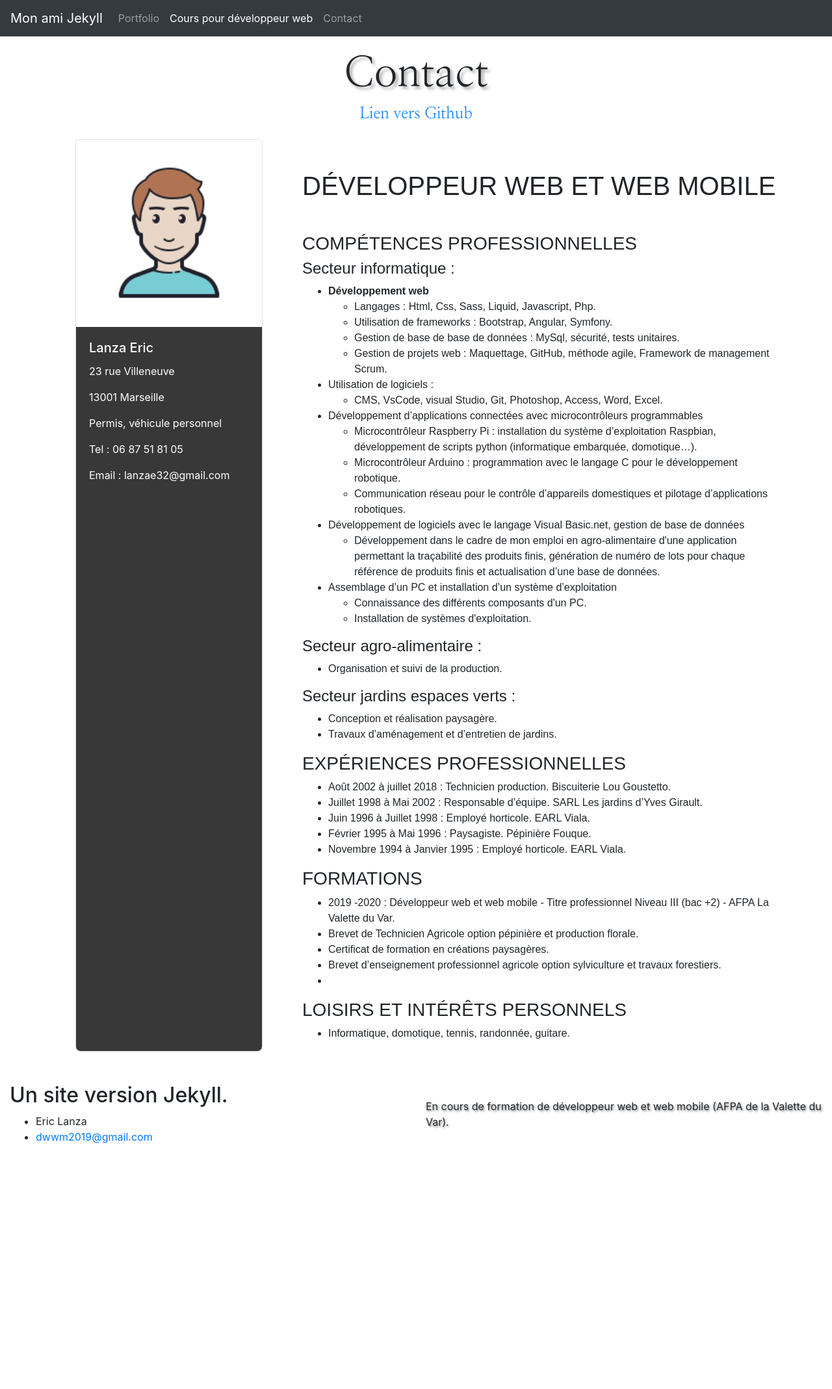
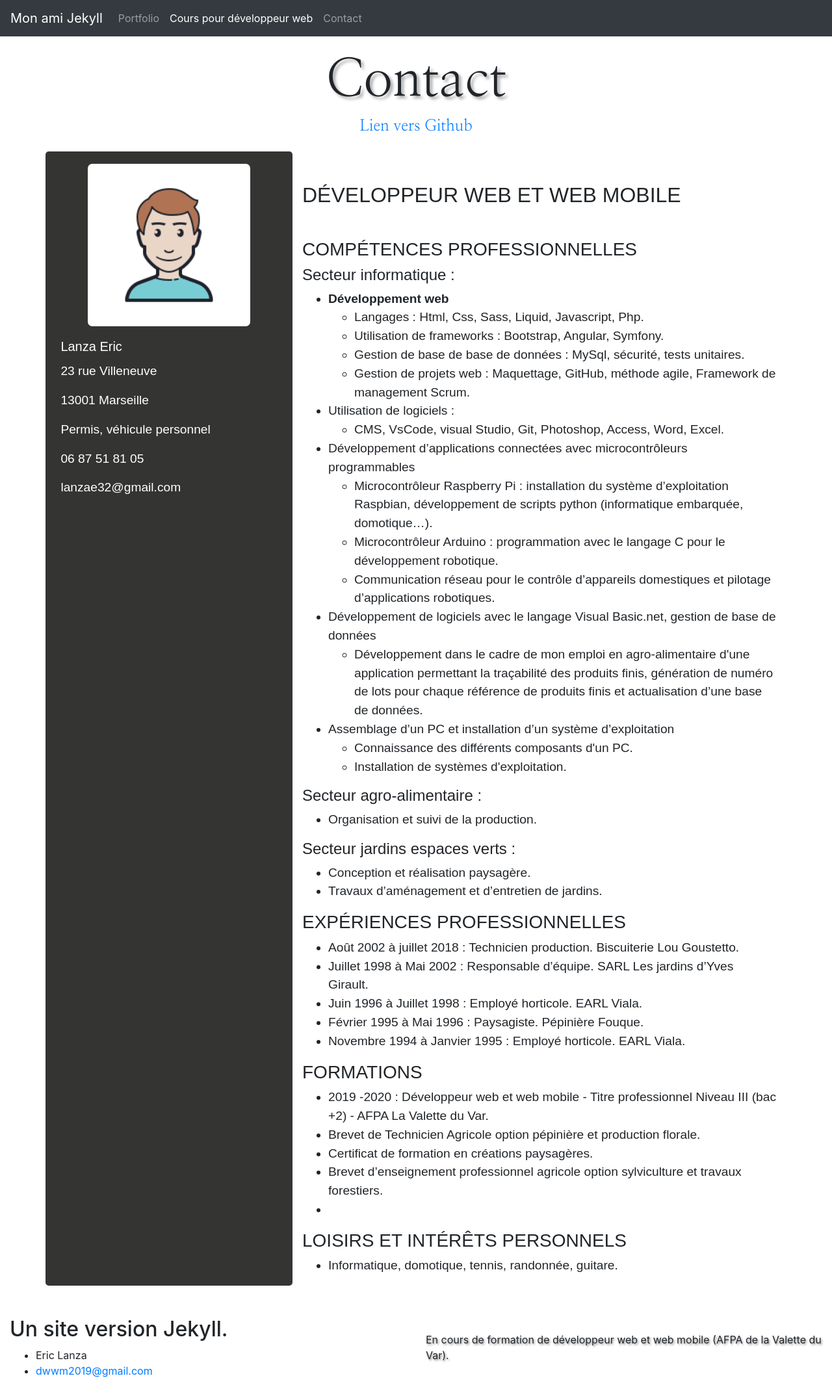
Before and after one commit to ricou12/JEKYLL-SASS-CDN, a Jekyll site: the page built from templates/contact.md, in a window 1280 px wide. Shown: the whole page at 65% size. Built offline with Jekyll 4.4.1, drawn with Linux system fonts in a browser that asks for light colours; nearby versions of some CDN libraries; some web fonts are replaced; before the commit the page ends 1777 px from its top, so only the background shows below that.

Commit message:
Page contact

```diff
--- a/_layouts/contact.html
+++ b/_layouts/contact.html
@@ -5,28 +5,37 @@ title: Contact
 
 <div class="container mt-1">
   <!-- Titre de la page -->
+  <div class="row">
     <section class="col-12 text-center myFont3 p-3">
       <h1>Contact</h1>
       <a href="https://github.com/ricou12?tab=repositories">
         <h4>Lien vers Github</h4>
       </a>
     </section>
+  </div>
+
+  <div class="row myFont-droid">
+
+    <!-- <div class=""> -->
+    <div class="col-12 col-lg-4 mycard">
       <div class="row">
-    <div class="col-4 d-flex flex-row justify-content-center">
-      <div class="card" style="width:18rem;">
+        <div class="col-12 col-sm-6 col-lg-12 align-items-center text-center mycard__img">
           <img src={{"/images/contact/user.png" | relative_url }} class="card-img-top" alt="...">
-        <div class="card-body">
+        </div>
+
+        <div class="col-12 col-sm-6 col-lg-12 mycard-body">
           <h5 class="card-title">Lanza Eric</h5>
-          <p class="text-card">23 rue Villeneuve</p>
-          <p class="text-card">13001 Marseille</p>
-          <p class="text-card">Permis, véhicule personnel</p>
-          <p class="text-card">Tel : 06 87 51 81 05</p>
-          <p class="text-card">Email : lanzae32@gmail.com</p>
+          <p>23 rue Villeneuve</p>
+          <p>13001 Marseille</p>
+          <p>Permis, véhicule personnel</p>
+          <p>06 87 51 81 05</p>
+          <p>lanzae32@gmail.com</p>
         </div>
       </div>
+    </div>
+    <!-- </div> -->
 
-    </div>
-    <div class="col-8 myFont-droid">
+    <div class="col-12 col-lg-8">
       <h2 class="my-5">DÉVELOPPEUR WEB ET WEB MOBILE</h2>
 
       <h3>COMPÉTENCES PROFESSIONNELLES</h3>
--- a/_layouts/cours.html
+++ b/_layouts/cours.html
@@ -42,7 +42,7 @@ layout: default
               <div class="card__fond"></div>
               <!-- Récupère la propriété pathImg -->
               <img src="{{ tuto.pathImg | relative_url }}" class="card-img-top" alt="{{tuto.pathImg}}">
-              <div class="card-body">
+              <div class="card-body d-flex flex-column justify-content-between">
                 <!-- Récupère le titre -->
                 <h3 class="card-title">{{tuto.title}}</h3>
                 <!-- Récupère les commentaires -->
@@ -84,7 +84,7 @@ layout: default
               <div class="card__fond"></div>
               <!-- Récupère la propriété pathImg -->
               <img src="{{ tuto.pathImg | relative_url }}" class="card-img-top" alt="{{tuto.pathImg}}">
-              <div class="card-body">
+              <div class="card-body  d-flex flex-column justify-content-between">
                 <!-- Récupère le titre -->
                 <h3 class="card-title">{{tuto.title}}</h3>
                 <!-- Récupère les commentaires -->
--- a/_layouts/portfolio.html
+++ b/_layouts/portfolio.html
@@ -14,7 +14,7 @@ titre : Portfolio
   </article>
   <article class="row">
     <!-- FRONT END -->
-    <section class="front-end col-12 col-md-6 p-3">
+    <section class="front-end col-12 col-lg-6 p-3">
       <aside class="front-end__title alert alert-secondary shadow-lg" role="alert">
         <h3 class="mb-4">Front-end</h3>
         <p>Il s'agit des éléments du site que l'on voit à l'écran et avec lesquels on peut interagir. Ces éléments sont composés de HTML, CSS et de Javascript contrôlés par le navigateur web de l'utilisateur.</p>
@@ -26,7 +26,7 @@ titre : Portfolio
       </aside>
     </section>
     <!-- BACK END -->
-    <section class="back-end col-12 col-md-6 p-3">
+    <section class="back-end col-12 col-lg-6 p-3">
       <aside class="back-end__title alert alert-secondary shadow-lg" role="alert">
         <h3 class="mb-4">Back-end</h3>
         <p>C'est la partie invisible pour les visiteurs mais représente une grande partie du développement d'un projet
--- a/_sass/general/card.scss
+++ b/_sass/general/card.scss
@@ -1,4 +1,5 @@
 .card {
+    overflow:hidden;
   position: relative;
   border-radius: 7px;
 
@@ -13,6 +14,7 @@
     color: white;
     border-radius: 0 0 7px 7px;
     margin-top: 2px;
+    transition:0.5s;
   }
 
   &__fond {
@@ -20,16 +22,19 @@
     z-index: 1;
     top: 0px;
     left: 0px;
-    width: 0px;
-    height: 100%;
+    width: 100%;
+    height: 0;
     border-radius: 7px;
-    transition: 0.5s;
+    transition: 1s;
   }
 
   &:hover {
+    .card-body{
+        transform:translateY(5px);
+    }
     .card__fond {
-      background-color: rgba(255, 255, 255, 0.4);
-      width: 100%;
+    background-color: rgba(255, 255, 255, 0.5);
+    height: 100%;
     }
   }
 
@@ -38,3 +43,16 @@
     z-index: 10;
   }
 }
+.mycard{
+    padding:1em;
+    background-color: rgb(52, 52, 51);
+    color:white;
+    border-radius: 5px;
+    img{
+        border-radius: 7px;
+        max-width: 250px;
+    }
+    &-body{
+        padding:1em;
+    }
+}
--- a/_sass/general/stylePerso.scss
+++ b/_sass/general/stylePerso.scss
@@ -14,7 +14,6 @@
     h2 {
       font-size: 2.5em;
     }
-
   }
 
   &3 {
@@ -22,7 +21,7 @@
 
     h1 {
       text-shadow: 4px 4px 4px #aaa;
-      font-size: 4em;
+      font-size: 5em;
     }
 
     h2 {
@@ -39,16 +38,7 @@
 
   &-droid {
     font-family: 'Droid Sans', arial;
-
-    h1 {
-      text-shadow: 4px 4px 4px #aaa;
-      font-size: 4em;
-      font-weight: bold;
-    }
-
-    h2 {
-      font-size: 2.5em;
-    }
+    font-size: 1.2em;
   }
 }
 
```
Lines whose indentation alone changed are shown as unchanged.
